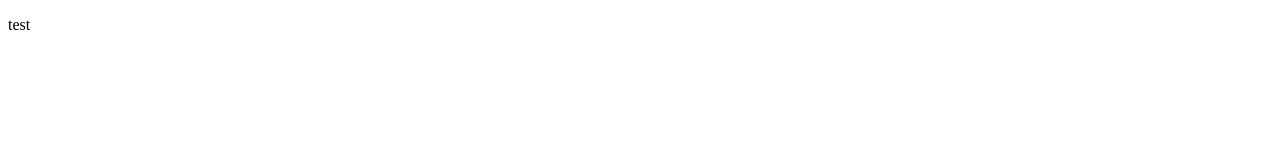
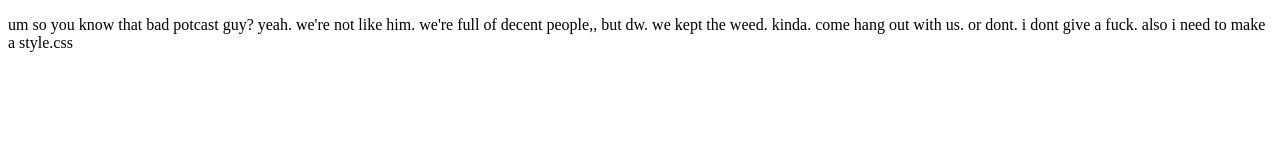
Before and after one commit to Violet-x3/RoeJogan.uk-website, a plain HTML site: page index.html in a window 1280 px wide. Drawn offline with Linux system fonts and the light colour scheme.

Commit message:
Update index.html
added some rambling, although. maybe i should just put lorem ipsum there

```diff
--- a/index.html
+++ b/index.html
@@ -9,6 +9,6 @@
     </style>
   </head>
   <body>
-    <p>test</p>
+    <p>um so you know that bad potcast guy? yeah. we're not like him. we're full of decent people,, but dw. we kept the weed. kinda. come hang out with us. or dont. i dont give a fuck. also i need to make a style.css</p>
   </body>
 </html>
```
